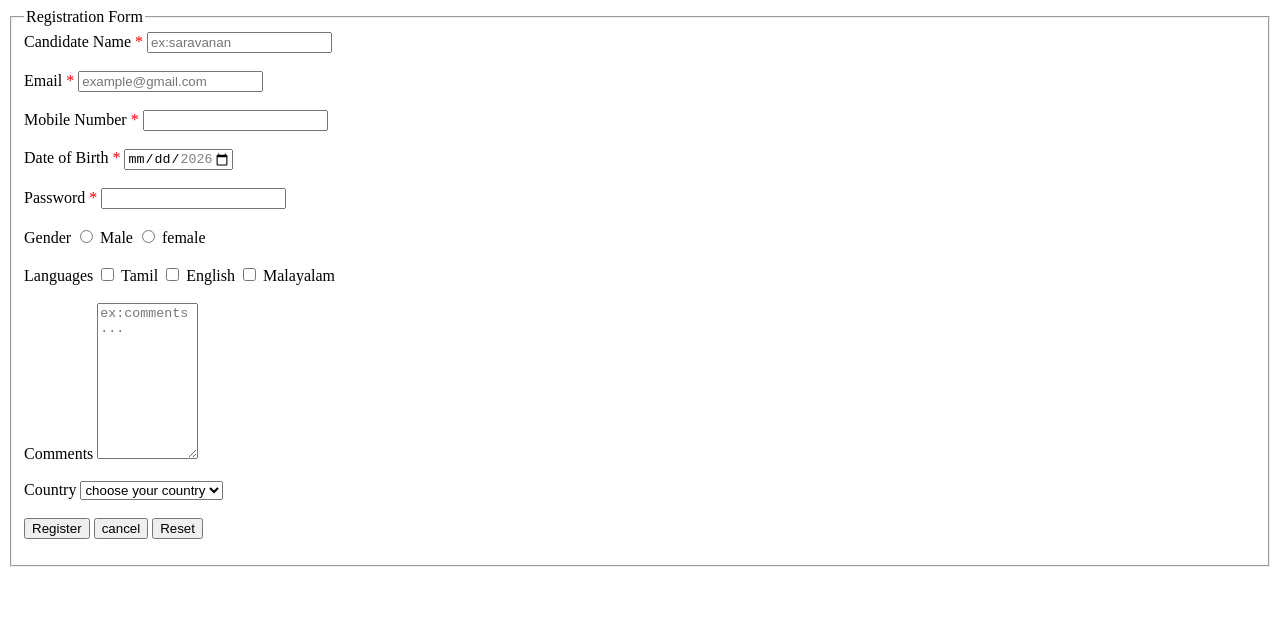
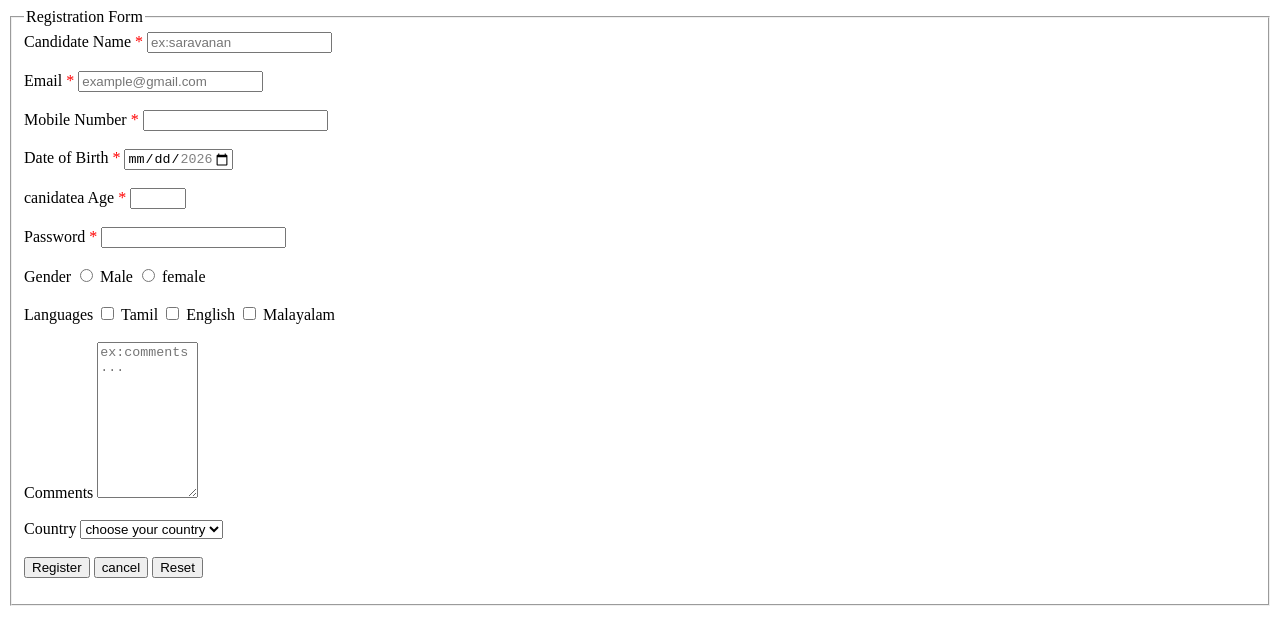
Before and after one commit to saravanan-prog/credosystem_Html_course, a plain HTML site: page C_ExampleFormValidation.html in a window 1280 px wide. Drawn offline with Linux system fonts and the light colour scheme.

Commit message:
form workout

```diff
--- a/C_ExampleFormValidation.html
+++ b/C_ExampleFormValidation.html
@@ -64,6 +64,22 @@
             name="candidate-dob"
             min="2026-03-01"
             max="2026-07-01"
+            required
+          />
+        </div>
+        &nbsp;&nbsp;&nbsp;
+
+        <div class="row">
+          <label>
+            <span>canidatea Age </span>
+            <span style="color: red">*</span>
+          </label>
+          <input
+            type="number"
+            id="candidate-dob"
+            name="candidate-dob"
+            min="1"
+            max="99"
             required
           />
         </div>
```
